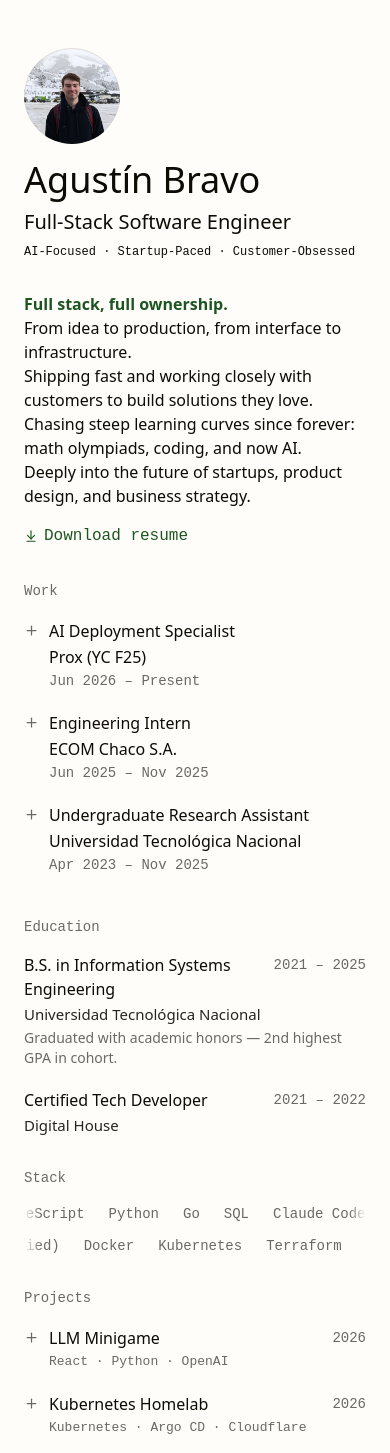
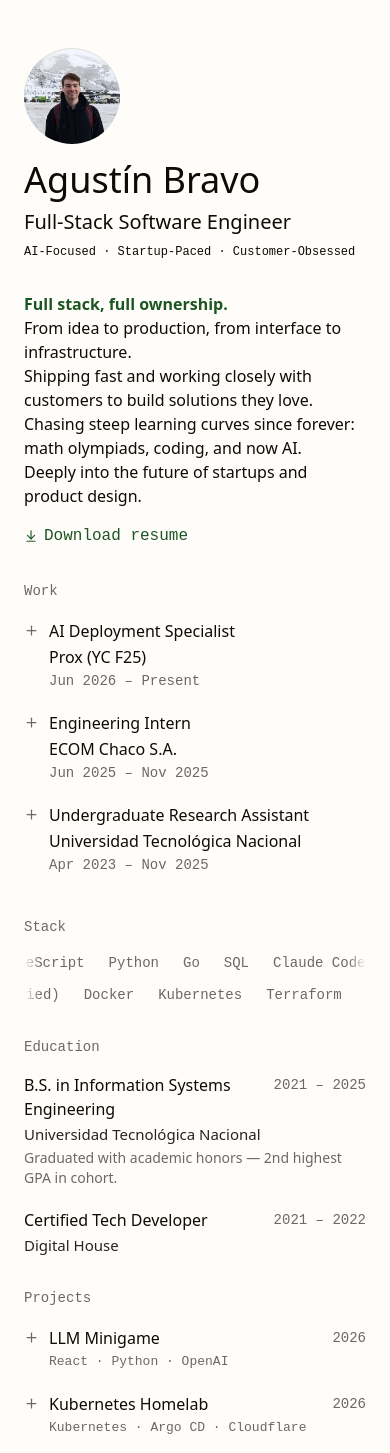
Before and after one commit to agustinbravop/website, a React (Vite) app: page / in a window 390 px wide. Shown: the top 1453 px of the page. Built offline with nearby package versions, Linux system fonts and the light colour scheme.

Commit message:
put stack between work and experience

```diff
--- a/src/App.tsx
+++ b/src/App.tsx
@@ -1,6 +1,7 @@
 import HeroSection from "./components/HeroSection";
 import AboutSection from "./components/AboutSection";
-import ExperienceSection from "./components/ExperienceSection";
+import WorkSection from "./components/WorkSection";
+import EducationSection from "./components/EducationSection";
 import ProjectsSection from "./components/ProjectsSection";
 import StackSection from "./components/StackSection";
 import ContactSection from "./components/ContactSection";
@@ -10,8 +11,9 @@ function App() {
     <main className="max-w-160 mx-auto lg:ml-[25%] lg:mr-auto px-6 pt-12 sm:pt-20">
       <HeroSection />
       <AboutSection />
-      <ExperienceSection />
+      <WorkSection />
       <StackSection />
+      <EducationSection />
       <ProjectsSection />
       <ContactSection />
     </main>
--- /dev/null
+++ b/src/components/EducationSection.tsx
@@ -0,0 +1,27 @@
+import { educations } from "@/data";
+
+export default function EducationSection() {
+  return (
+    <section className="mt-8">
+      <p className="font-mono text-sm text-muted-foreground mb-2">Education</p>
+      <div className="flex flex-col gap-5 pt-2">
+        {educations.map((edu, i) => (
+          <div key={i}>
+            <div className="grid grid-cols-[1fr_auto] items-start gap-x-4">
+              <p className="font-medium">{edu.title}</p>
+              <span className="font-mono text-sm text-muted-foreground mt-0.5">
+                {edu.date}
+              </span>
+            </div>
+            <p className="mt-0.5 text-[15px] text-secondary-foreground">
+              {edu.institution}
+            </p>
+            {edu.note && (
+              <p className="mt-0.5 text-sm text-muted-foreground">{edu.note}</p>
+            )}
+          </div>
+        ))}
+      </div>
+    </section>
+  );
+}
--- a/src/components/ExperienceSection.tsx
+++ /dev/null
@@ -1,78 +0,0 @@
-import {
-  Accordion,
-  AccordionContent,
-  AccordionItem,
-  AccordionTrigger,
-} from "@/components/ui/accordion";
-import { experiences, educations } from "@/data";
-
-export default function ExperienceSection() {
-  return (
-    <>
-      <section>
-        <p className="mt-8 font-mono text-sm text-muted-foreground mb-2">
-          Work
-        </p>
-
-        <Accordion>
-          {experiences.map((exp, i) => (
-            <AccordionItem key={i} value={`exp-${i}`} className="border-none">
-              <AccordionTrigger>
-                <div className="w-full sm:grid sm:grid-cols-[1fr_auto] sm:items-start sm:gap-x-4">
-                  <p className="font-medium text-foreground transition-colors duration-200 group-aria-expanded/accordion-trigger:text-primary sm:col-start-1 sm:row-start-1">
-                    {exp.title}
-                  </p>
-                  <p className="mt-0.5 sm:col-start-1 sm:row-start-2">
-                    {exp.company}
-                  </p>
-                  <p className="mt-0.5 font-mono text-sm text-muted-foreground sm:col-start-2 sm:row-start-1 sm:mt-0.5">
-                    {exp.date}
-                  </p>
-                </div>
-              </AccordionTrigger>
-              <AccordionContent>
-                <ul className="space-y-1">
-                  {exp.bullets.map((b, j) => (
-                    <li
-                      key={j}
-                      className="flex items-start gap-2 text-[15px] text-secondary-foreground"
-                    >
-                      <span className="size-0.75 shrink-0 rounded-full mt-2.5 bg-primary" />
-                      <span>{b}</span>
-                    </li>
-                  ))}
-                </ul>
-              </AccordionContent>
-            </AccordionItem>
-          ))}
-        </Accordion>
-      </section>
-
-      <section className="mt-8">
-        <p className="font-mono text-sm text-muted-foreground mb-2">
-          Education
-        </p>
-        <div className="flex flex-col gap-5 pt-2">
-          {educations.map((edu, i) => (
-            <div key={i}>
-              <div className="grid grid-cols-[1fr_auto] items-start gap-x-4">
-                <p className="font-medium">{edu.title}</p>
-                <span className="font-mono text-sm text-muted-foreground mt-0.5">
-                  {edu.date}
-                </span>
-              </div>
-              <p className="mt-0.5 text-[15px] text-secondary-foreground">
-                {edu.institution}
-              </p>
-              {edu.note && (
-                <p className="mt-0.5 text-sm text-muted-foreground">
-                  {edu.note}
-                </p>
-              )}
-            </div>
-          ))}
-        </div>
-      </section>
-    </>
-  );
-}
--- a/src/components/StackSection.tsx
+++ b/src/components/StackSection.tsx
@@ -34,7 +34,7 @@ function MarqueeRow({
 
 export default function StackSection() {
   return (
-    <section className="pt-8">
+    <section className="mt-8">
       <p className="font-mono text-sm text-muted-foreground mb-4">Stack</p>
       <div className="flex flex-col gap-3 text-sm">
         <MarqueeRow items={stack[0]} duration="15s" />
--- /dev/null
+++ b/src/components/WorkSection.tsx
@@ -0,0 +1,50 @@
+import {
+  Accordion,
+  AccordionContent,
+  AccordionItem,
+  AccordionTrigger,
+} from "@/components/ui/accordion";
+import { experiences } from "@/data";
+
+export default function WorkSection() {
+  return (
+    <section>
+      <p className="mt-8 font-mono text-sm text-muted-foreground mb-2">
+        Work
+      </p>
+
+      <Accordion>
+        {experiences.map((exp, i) => (
+          <AccordionItem key={i} value={`exp-${i}`} className="border-none">
+            <AccordionTrigger>
+              <div className="w-full sm:grid sm:grid-cols-[1fr_auto] sm:items-start sm:gap-x-4">
+                <p className="font-medium text-foreground transition-colors duration-200 group-aria-expanded/accordion-trigger:text-primary sm:col-start-1 sm:row-start-1">
+                  {exp.title}
+                </p>
+                <p className="mt-0.5 sm:col-start-1 sm:row-start-2">
+                  {exp.company}
+                </p>
+                <p className="mt-0.5 font-mono text-sm text-muted-foreground sm:col-start-2 sm:row-start-1 sm:mt-0.5">
+                  {exp.date}
+                </p>
+              </div>
+            </AccordionTrigger>
+            <AccordionContent>
+              <ul className="space-y-1">
+                {exp.bullets.map((b, j) => (
+                  <li
+                    key={j}
+                    className="flex items-start gap-2 text-[15px] text-secondary-foreground"
+                  >
+                    <span className="size-0.75 shrink-0 rounded-full mt-2.5 bg-primary" />
+                    <span>{b}</span>
+                  </li>
+                ))}
+              </ul>
+            </AccordionContent>
+          </AccordionItem>
+        ))}
+      </Accordion>
+    </section>
+  );
+}
--- a/src/data.tsx
+++ b/src/data.tsx
@@ -18,7 +18,7 @@ export const profile = {
     "From idea to production, from interface to infrastructure.",
     "Shipping fast and working closely with customers to build solutions they love.",
     "Chasing steep learning curves since forever: math olympiads, coding, and now AI.",
-    "Deeply into the future of startups, product design, and business strategy.",
+    "Deeply into the future of startups and product design.",
   ],
   siteUrl: "https://agusbravo.dev",
   resumeUrl: "/AgustinBravo_Resume.pdf",
@@ -74,7 +74,8 @@ export const experiences: {
         Joined as employee #8, working closely with founders to scale
         go-to-market efforts at an early-stage YC startup.
       </>,
-      <>Leveraging AI and Claude Code to automate internal processes.</>,
+      <>Leveraging AI and Claude Code to automate processes.</>,
+      <>Building deployments for customers.</>,
     ],
   },
   {
```
